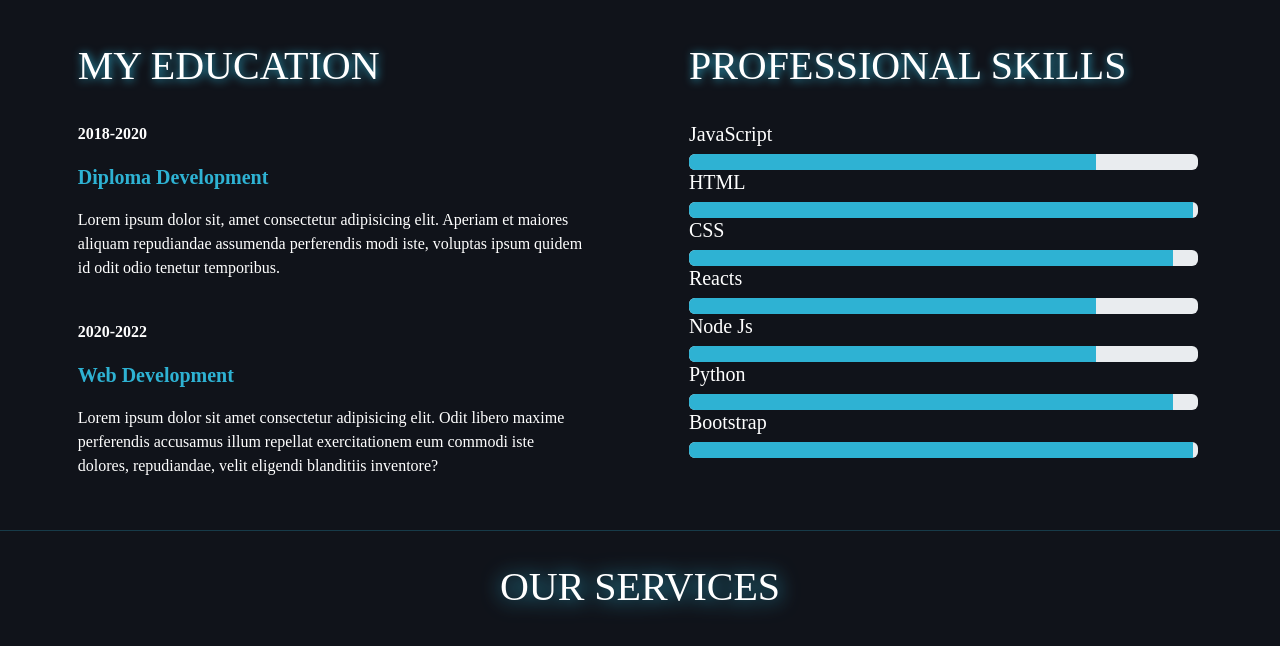
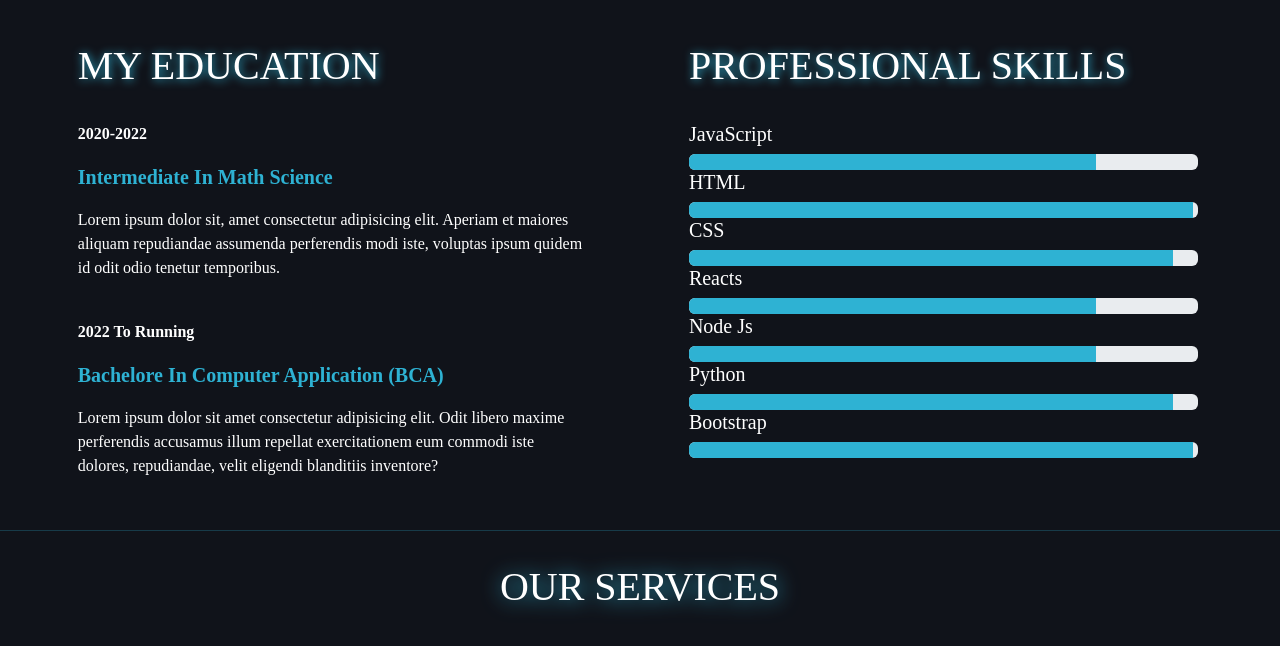
Before and after one commit to mdsaleh922/Portfolio-Webpage, a plain HTML site: page index.html in a window 1280 px wide. Shown: the part 980-1626 px from the top of the page. Drawn offline with nearby package versions, Linux system fonts and the light colour scheme.

Commit message:
Update index.html

```diff
--- a/index.html
+++ b/index.html
@@ -109,15 +109,15 @@
             <div class="col-sm-5" id="skillcol1">
                 <h1 class="mt-4" id="heading">MY EDUCATION</h1>
                 <br>
-                <p id="year">2018-2020</p>
-                <p id="course">Diploma Development</p>
+                <p id="year">2020-2022</p>
+                <p id="course">Intermediate In Math Science</p>
 
                 <p>Lorem ipsum dolor sit, amet consectetur adipisicing elit. Aperiam et maiores aliquam repudiandae
                     assumenda perferendis modi iste, voluptas ipsum quidem id odit odio tenetur temporibus.</p>
                 <br>
-                <p id="year">2020-2022</p>
+                <p id="year">2022 To Running</p>
 
-                <p id="course">Web Development</p>
+                <p id="course">Bachelore In Computer Application (BCA)</p>
 
                 <p>Lorem ipsum dolor sit amet consectetur adipisicing elit. Odit libero maxime perferendis accusamus
                     illum repellat exercitationem eum commodi iste dolores, repudiandae, velit eligendi blanditiis
```
